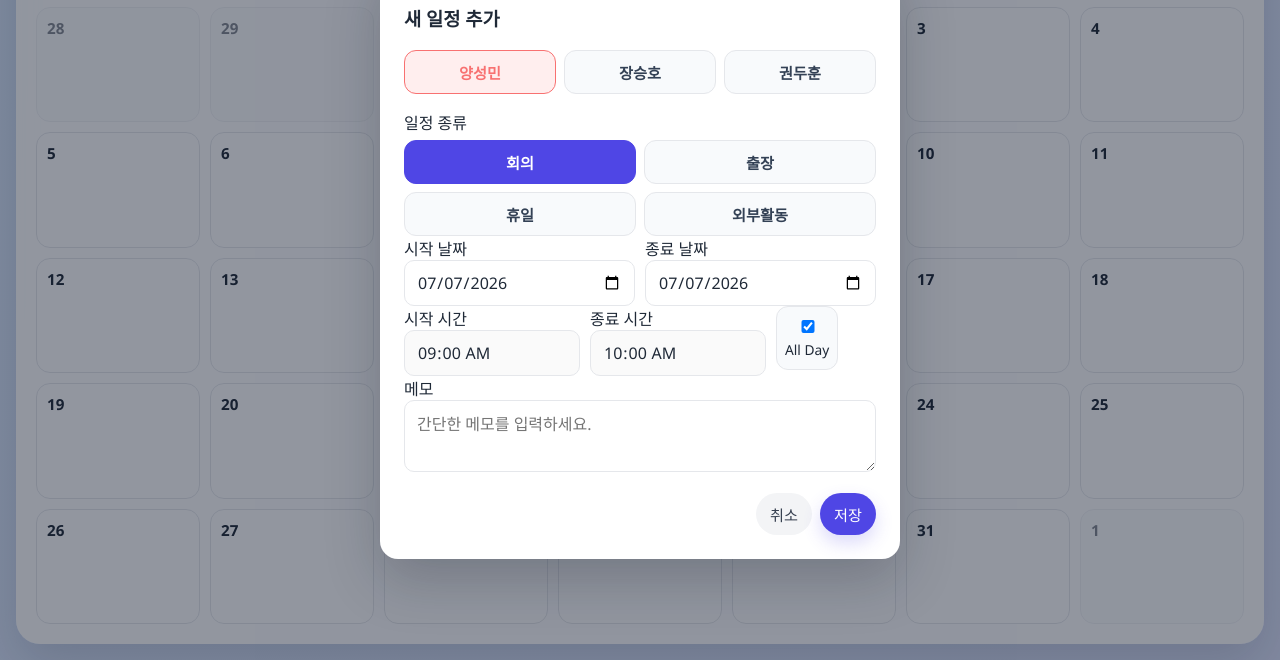
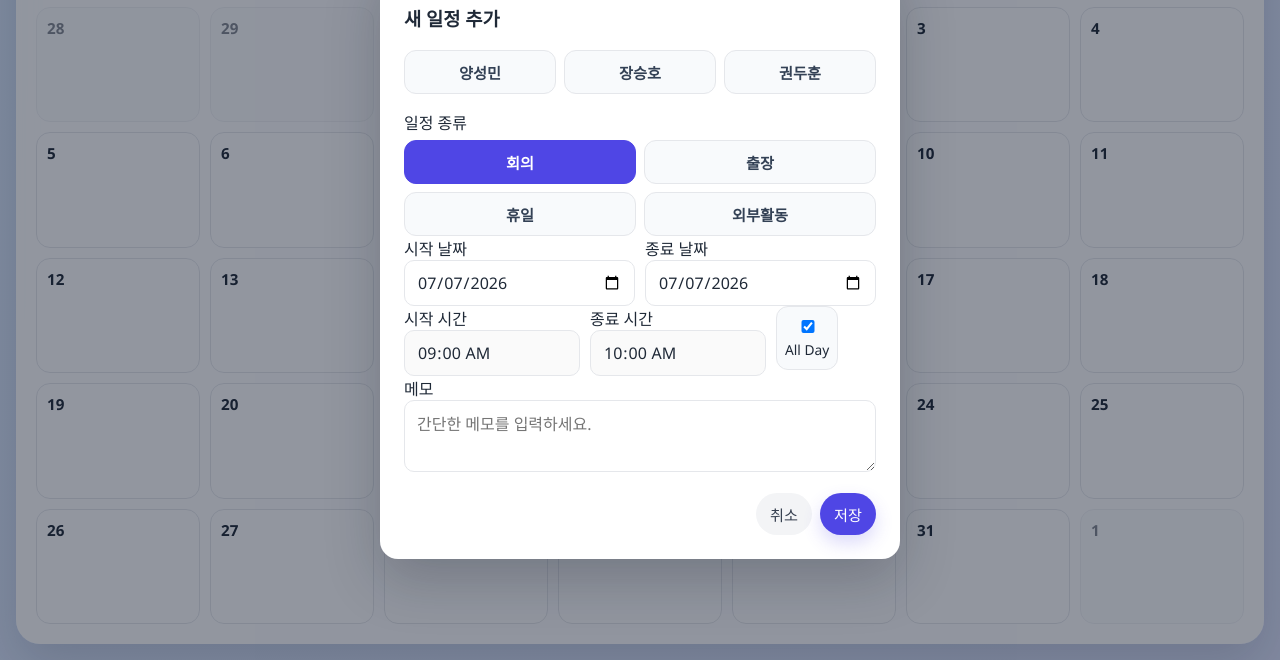
Before and after one commit to Jang1117/monthly, a website: page index.html in a window 1280 px wide. Both pictures are taken after a click on the button "+ 일정 추가". Shown: the part 140-800 px from the top of the page. Drawn offline with Linux system fonts and the light colour scheme; no server answers.

Commit message:
Update index.html

```diff
--- a/index.html
+++ b/index.html
@@ -119,7 +119,7 @@
     <div class="modal-card">
       <h3 id="modalTitle">새 일정 추가</h3>
       <div class="user-picker">
-        <button type="button" class="user-btn yang active" data-user="yang">양성민</button>
+        <button type="button" class="user-btn yang" data-user="yang">양성민</button>
         <button type="button" class="user-btn jang" data-user="jang">장승호</button>
         <button type="button" class="user-btn kwon" data-user="kwon">권두훈</button>
       </div>
@@ -193,7 +193,7 @@
 
     let currentDate = new Date();
     let events = [];
-    let selectedUsers = ['yang'];
+    let selectedUsers = [];
     let selectedType = 'general';
     let editingEventId = null;
     let dragSelection = null;
@@ -544,7 +544,7 @@
       const modalTitle = document.getElementById('modalTitle');
 
       editingEventId = event ? event.id : null;
-      selectedUsers = event ? [...event.users] : ['yang'];
+      selectedUsers = event ? [...event.users] : [];
       selectedType = event?.type || 'general';
       updateUserButtons();
       updateTypeButtons();
```
